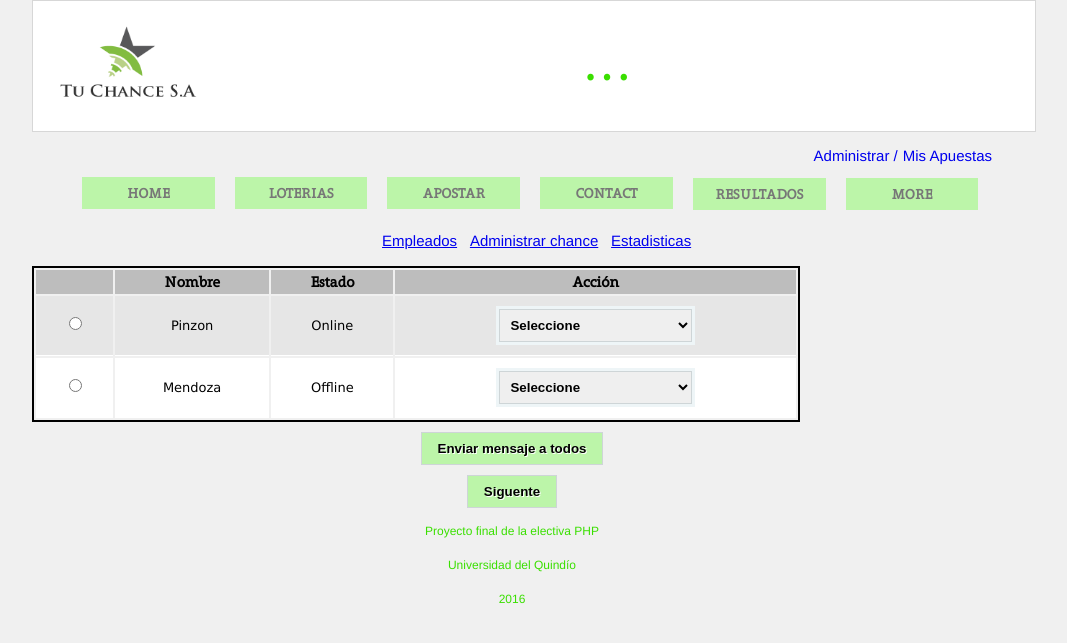
After one commit to luchoestvalencia/proyectophp, a PHP site: page /empleados.html in a window 1280 px wide. The commit adds this page. Shown: the top 643 px of the page, without its empty margins (128-1195 px from the left). Run offline with PHP 8.4, Linux system fonts and the light colour scheme.

Commit message:
Vesrión 1.8
se realizo el codigo html y css para homeAdmin y empleados

```diff
--- a/css/main.css
+++ b/css/main.css
@@ -264,3 +264,13 @@ div.tablaResultado table {
 margin: 0 auto;
 text-align: left;
 }
+.admin{
+    text-align: center;
+}
+.admin > ul > li{
+     display: inline;
+     list-style: none;
+     text-align: center;
+     margin-left: 1%;
+     font-size: 15px;
+}
--- /dev/null
+++ b/empleados.html
@@ -0,0 +1,100 @@
+<!doctype html>
+<meta charset="utf-8" />
+<html>
+<head>
+		<title>Apuestas</title><link rel="stylesheet" type="text/css" href="css/main.css">
+		<script type="text/javascript" src="js/jquery.min.js" ></script>
+
+</head>
+<body>
+	<header class="cabecera">
+		<div class="superior">
+			<div class="slogan"></div>
+			<div class="aside"><h2>. . .</h2></div>
+		</div>
+		<nav class="registro" id="empleado">
+			<ul>
+				<li><a href="#">Administrar /</a></li>
+				<li><a href="./iniciar.html">Mis Apuestas</a></li>
+			</ul>
+		</nav>
+
+	</br>
+	<nav class="menu">
+		<ul>
+			<li><a href="./index.html">HOME</a></li>
+			<li><a href="#">LOTERIAS</a></li>
+			<li><a href="./apostar.html">APOSTAR</a>
+				<ul>
+					<li><a href="./chance.html">CHANCE</a></li>
+					<li><a href="./zodiaco.html">ZODIACO</a></li>
+				</ul>
+			</li>
+			<li><a href="#">CONTACT</a></li>
+			<li><a href="./resultado.html">RESULTADOS</a></li>
+			<li><a href="#">MORE</a></li>
+		</ul>
+	</nav>
+</header>
+	<div class="admin">
+		<ul>
+			<li><a href="./empleados.html">Empleados</a></li>
+			<li><a href="./adminChance.html">Administrar chance</a></li>
+			<li><a href="./estadistica.html">Estadisticas</a></li>
+		</ul>
+	</div>
+	<div style="text-align:center;">
+		<table class="tablaResultado" style="margin-top: 1%;">
+			<tr>
+				<th></th>
+				<th>Nombre</th>
+				<th>Estado</th>
+				<th>Acción</th>
+
+			</tr>
+			<tr>
+				<td><input type="radio" name="group1" value=""></td>
+				<td> Pinzon</td>
+				<td>Online</td>
+				<td>
+					<select id="listaAccion" name="listaAccion" class="combo">
+						<option>Seleccione</option>
+						<option>Enviar Mensaje </option>
+						<option>Bloquear</option>
+						<option>Ver ventas de chances</option>
+					</select>
+				</td>
+			</tr>
+
+			<tr>
+				<td><input type="radio" name="group1" value=""></td>
+				<td>Mendoza</td>
+				<td>Offline</td>
+				<td>
+					<select id="listaAccion" name="listaAccion" class="combo">
+						<option>Seleccione</option>
+						<option>Enviar Mensaje </option>
+						<option>Bloquear</option>
+						<option>Ver ventas de chances</option>
+					</select>
+				</td>
+			</tr>
+		</table>
+		<div><input style="margin-top: 1%;" class="boton" type="submit" value="Enviar mensaje a todos"></div>
+		<div><input style="margin-top: 1%;" class="boton" type="submit" value="Siguente"></div>
+	</div>
+
+	<footer>
+
+		<p>Proyecto final de la electiva PHP</p>
+		<p>Universidad del Quindío </p>
+		<p>2016</p>
+
+
+
+	</footer>
+
+</body>
+
+
+</html>
```
Also changed, not shown: homeAdmin.html (added, +72 -0 lines).
